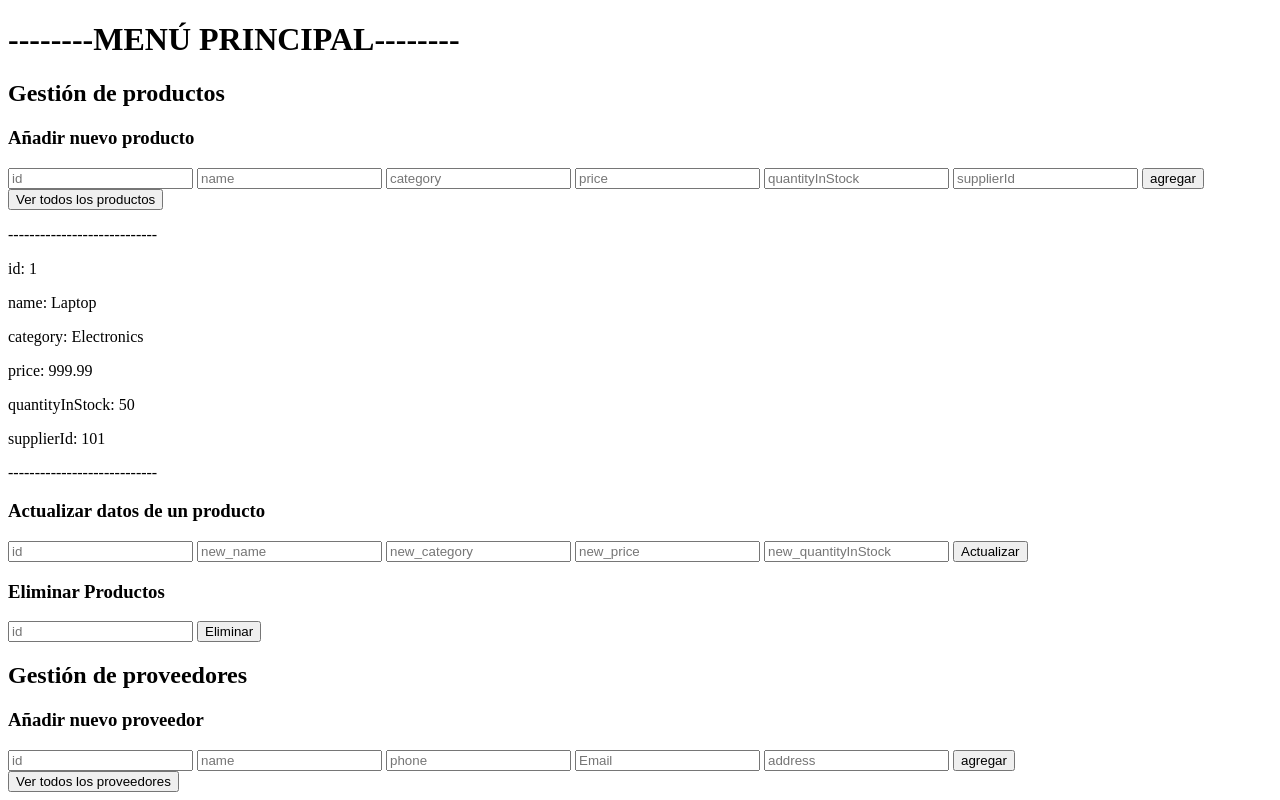
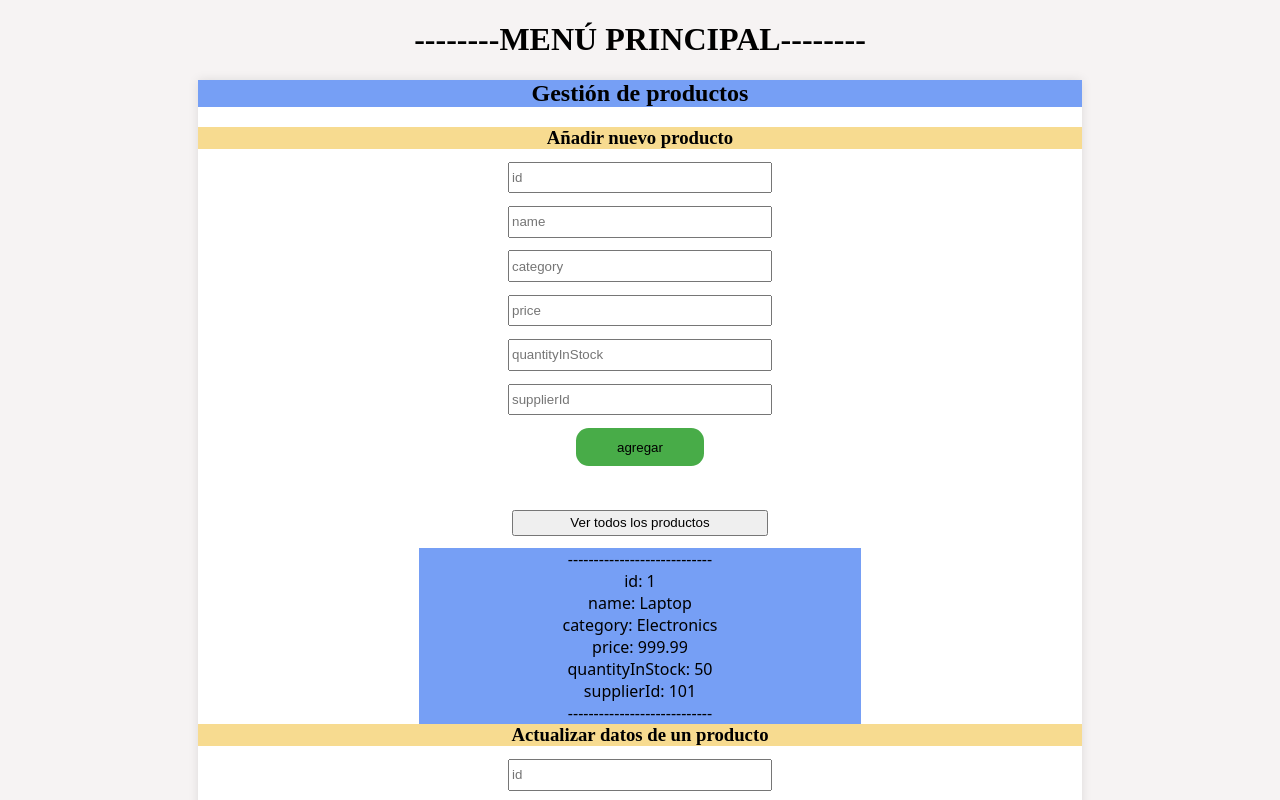
Before and after one commit to Luis-Miguel-Caicedo-Bermon/javascript_CaicedoBermonLuisMiguel, a plain HTML site: page Dia_6/index.html in a window 1280 px wide. Both pictures are taken after a click on the button "Ver todos los productos". Shown: the top 800 px of the page. Drawn offline with Linux system fonts and the light colour scheme.

Commit message:
feat :sparkles: styles were applied to the page

```diff
--- a/Dia_6/index.html
+++ b/Dia_6/index.html
@@ -5,10 +5,12 @@
     <meta charset="UTF-8">
     <meta name="viewport" content="width=device-width, initial-scale=1.0">
     <title>Document</title>
+    <link rel="stylesheet" href="style.css">
 </head>
 
 <body>
     <h1>--------MENÚ PRINCIPAL--------</h1>
+    <div id="principal">
         <h2>Gestión de productos</h2>
         <div id="produc">
             <h3>Añadir nuevo producto</h3>
@@ -72,7 +74,7 @@
             <h3>Eliminar orden</h3>
             <input type="number" id="id_eliminar_orden" placeholder="id">
             <button onclick="eliminar_orden()">Eliminar</button>
-    </div>
+        </div></div>
 </body>
 <script src="./script.js"></script>
 </html>
--- a/Dia_6/script.js
+++ b/Dia_6/script.js
@@ -41,6 +41,7 @@ function addProduct(product){//función que agrega un nuevo producto
 }
 document.getElementById("ver_productos").addEventListener("click",viewProducts)
 function viewProducts(){//función que muestra todos los productos
+    document.getElementById("mostrar_productos").innerHTML =""
     for (const i of info[0]["products"]){
         document.getElementById("mostrar_productos").innerHTML +=
         `<p>----------------------------</p>
@@ -126,6 +127,7 @@ function addSupplier(supplier){//función que añade un nuevo proveedor
 }
 document.getElementById("ver_proveedores").addEventListener("click",viewSuppliers);
 function viewSuppliers(){//función que imprime todos los los proveedores
+    document.getElementById("mostrar_proveedores").innerHTML =""
     for (const i of info[0]["suppliers"]){
         document.getElementById("mostrar_proveedores").innerHTML +=
         `
@@ -240,6 +242,7 @@ function addOrder(order){//función que añade una nueva orden
 }
 document.getElementById("ver_ordenes").addEventListener("click",viewOrders);
 function viewOrders(){//funcion que muestra todas la ordenes
+    document.getElementById("mostrar_ordenes").innerHTML =""
     for (const i of info[0]["orders"]){
         document.getElementById("mostrar_ordenes").innerHTML +=
         `
--- /dev/null
+++ b/Dia_6/style.css
@@ -0,0 +1,48 @@
+body{
+    background-color: #f6f3f3;
+}
+#principal{
+    width: 70%;
+    margin: 0 auto;
+    background-color: white;
+    box-shadow: 0 0 10px rgba(0, 0, 0, 0.1);
+}
+h1{
+    text-align: center;
+}
+h2{
+    text-align: center;
+    background-color: #769ff5;
+}
+h3{
+    background-color: #f7db90;
+    margin: 0 auto;
+    text-align: center;
+}
+input{
+    width: 20vw;
+    height: 2vw;
+    display: flex;
+    flex-direction: column;
+    margin: 1vw auto;
+}
+button{
+    width: 10vw;
+    height: 3vw;
+    background-color: rgb(72, 172, 72);
+    display: flex;
+    justify-content: center;
+    align-items: center;
+    border: 0 solid;
+    border-radius: 1vw;
+    margin: 1vw auto;
+    display: flex;
+}
+p{
+    text-align: center;
+    font-family: system-ui;
+    padding: 0;
+    margin: 0 auto;
+    background-color: #769ff5;
+    width: 50%;
+}
```
Lines whose indentation alone changed are shown as unchanged.
